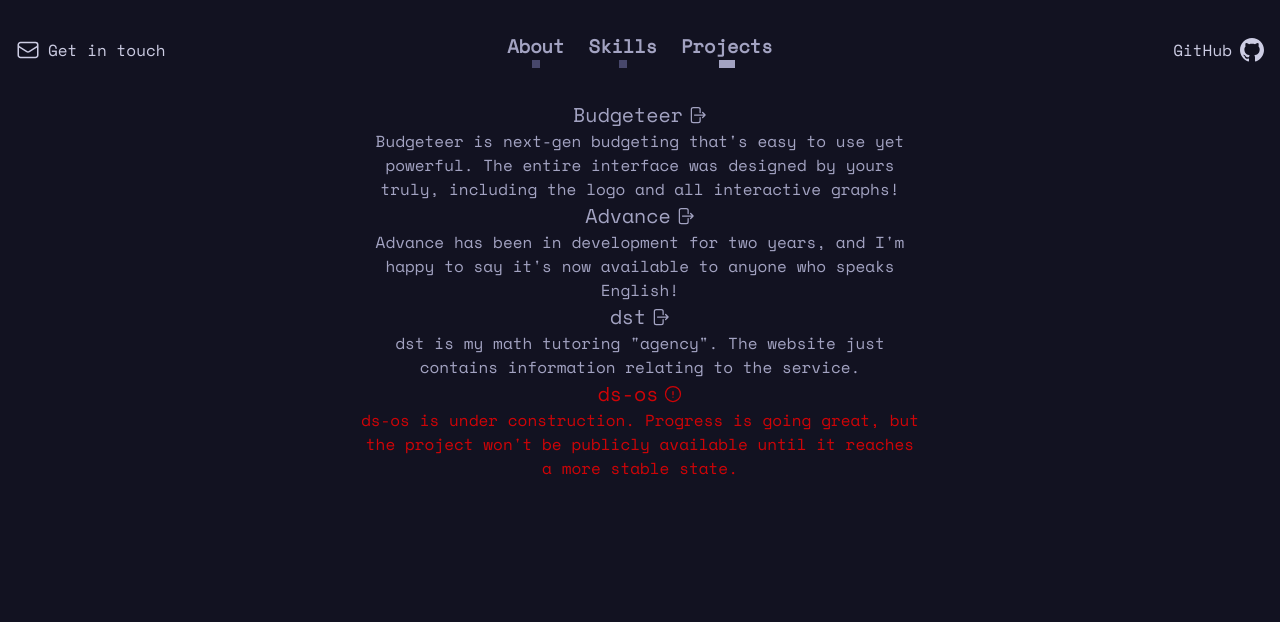
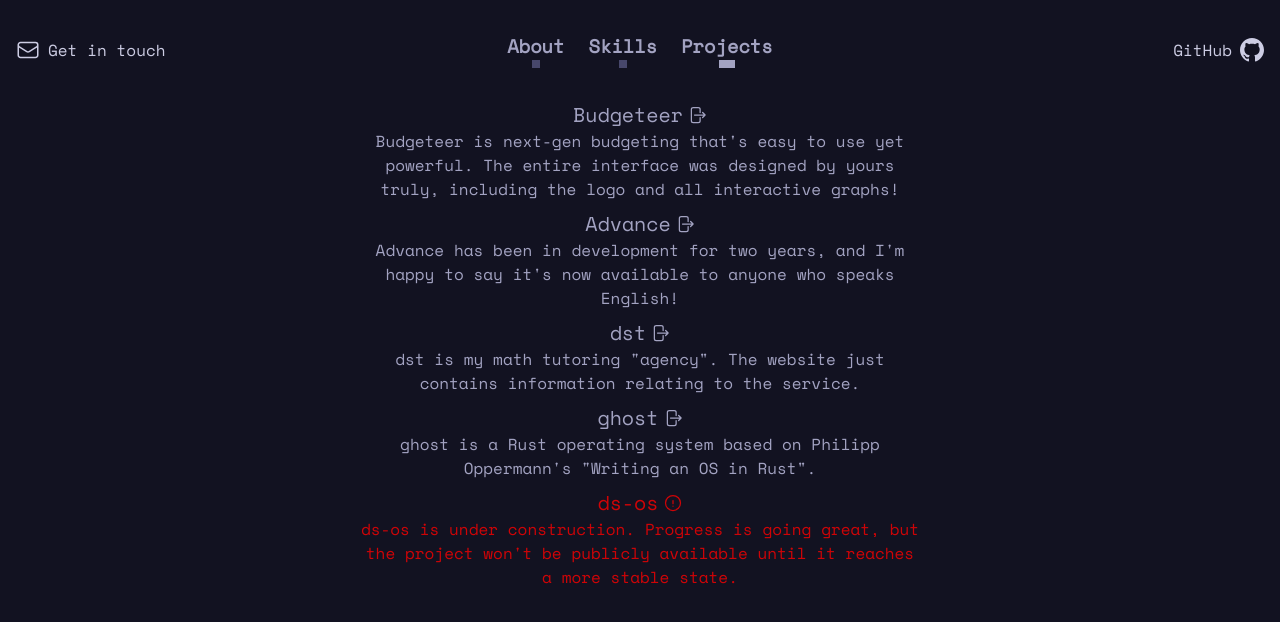
Before and after one commit to ds797/797, a SvelteKit app: page /projects in a window 1280 px wide. Shown: the top 622 px of the page. Built offline with nearby package versions, Linux system fonts and the light colour scheme.

Commit message:
Add ghost

```diff
--- a/src/routes/projects/+page.svelte
+++ b/src/routes/projects/+page.svelte
@@ -18,6 +18,11 @@
 		link: 'https://dstutor.pages.dev',
 		icon: ''
 	}, {
+		name: 'ghost',
+		description: 'ghost is a Rust operating system based on Philipp Oppermann\'s "Writing an OS in Rust".',
+		link: 'https://github.com/ds797/ghost',
+		icon: '',
+	}, {
 		name: 'ds-os',
 		description: 'ds-os is under construction. Progress is going great, but the project won\'t be publicly available until it reaches a more stable state.',
 		link: '',
@@ -36,5 +41,6 @@
 		display: flex;
 		flex-flow: column;
 		align-items: center;
+		gap: 0.5rem;
 	}
 </style>
```
